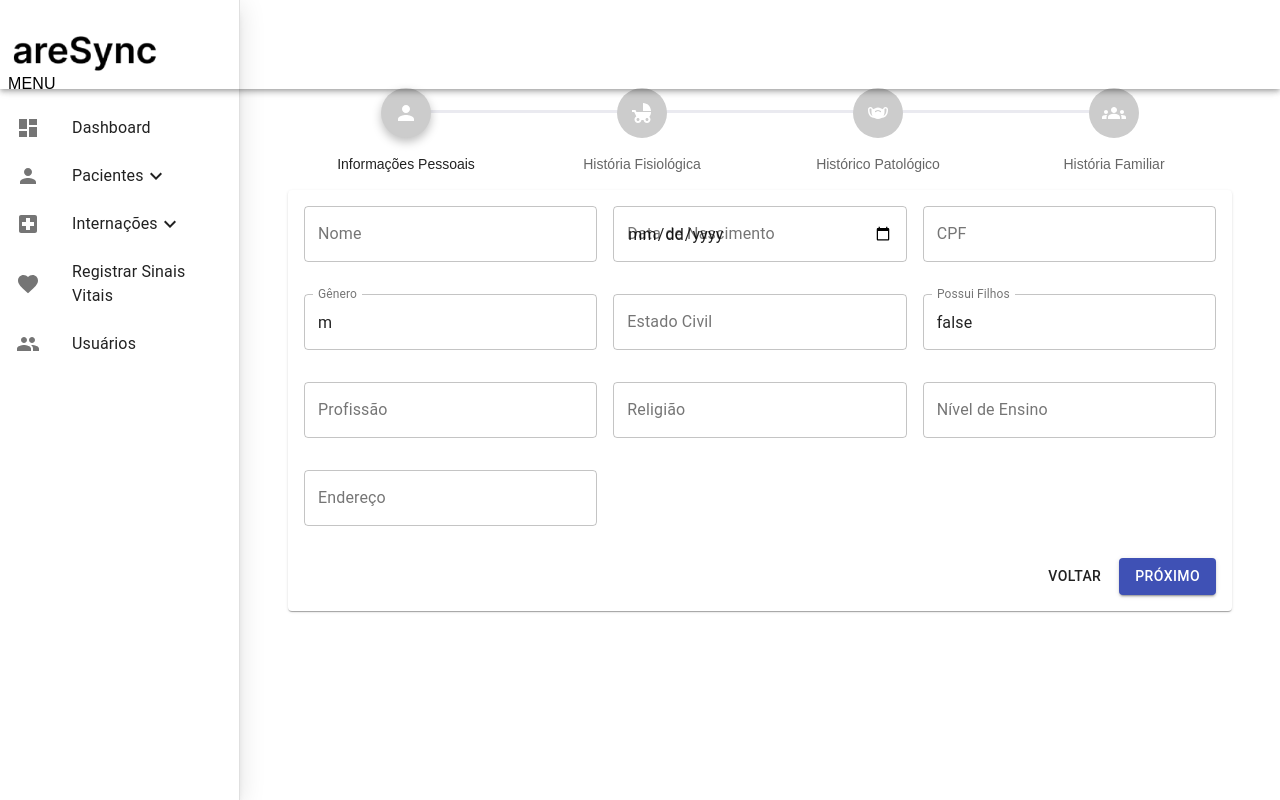
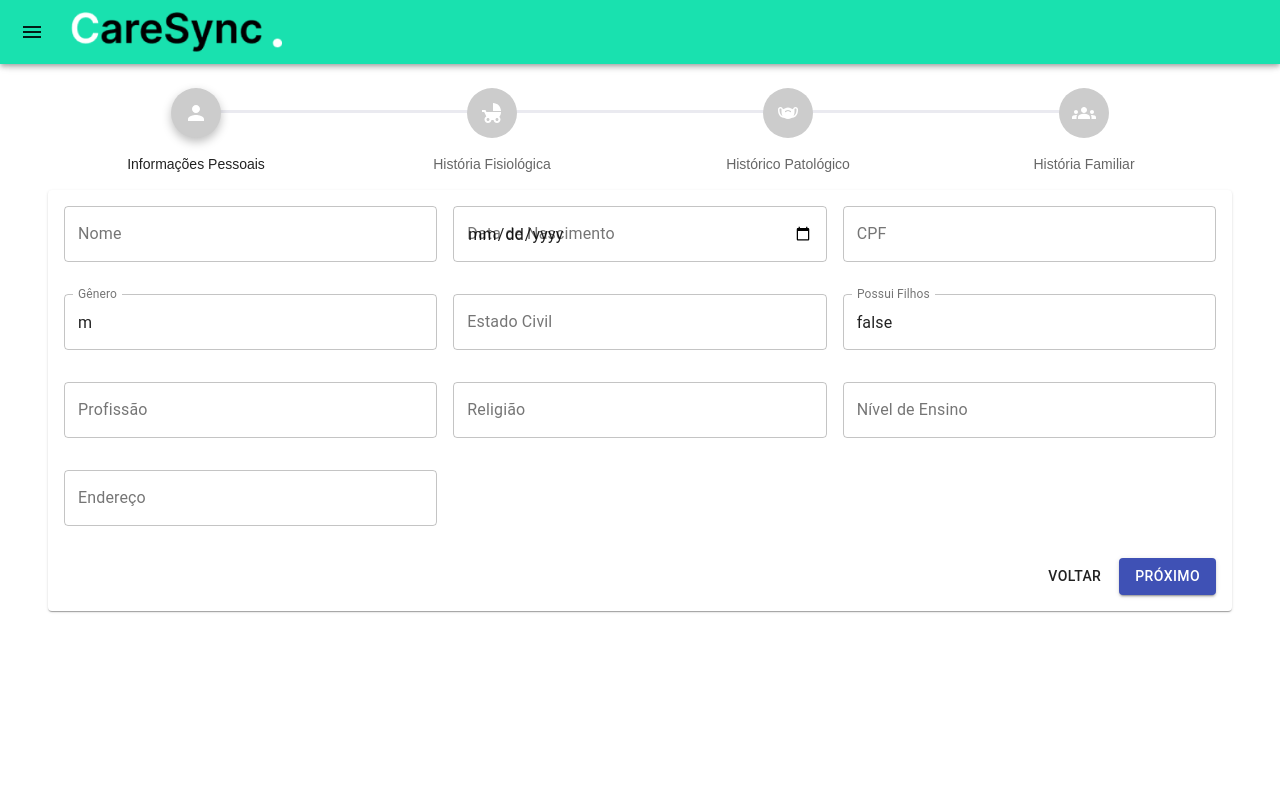
Before and after one commit to DeboraBorgesDev/careSync, a React (Create React App) app: page /paciente/novo in a window 1280 px wide. Built offline with nearby package versions, Linux system fonts and the light colour scheme.

Commit message:
mudança no layout home

```diff
--- a/src/componenets/header/index.tsx
+++ b/src/componenets/header/index.tsx
@@ -1,12 +1,8 @@
-import React, { useEffect, useState } from 'react';
+
 import classNames from 'classnames';
 import AppBar from '@mui/material/AppBar';
 import Toolbar from '@mui/material/Toolbar';
-import IconButton from '@mui/material/IconButton';
-import Hidden from '@mui/material/Hidden';
-import Drawer from '@mui/material/Drawer';
 import { useTheme } from '@mui/material/styles';
-import Menu from '@mui/icons-material/Menu';
 import useMediaQuery from '@mui/material/useMediaQuery';
 import useStyles from './styles';
 import logo from '../../media/logo/Group 1.png';
@@ -14,41 +10,18 @@ import logo from '../../media/logo/Group 1.png';
 const HeaderTemplate: React.FC = () => {
   const theme = useTheme();
   const classes = useStyles();
-  const [mobileOpen, setMobileOpen] = useState(false);
-  const [headerColor, setHeaderColor] = useState<'primary' | 'secondary' | 'transparent'>('primary');
   const isMediumScreen = useMediaQuery(theme.breakpoints.down('md'));
 
   const appBarClasses = classNames({
     [classes.appBar]: true,
-    [classes[headerColor]]: headerColor,
-    [classes.absolute]: true,
-    [classes.fixed]: true,
+    [classes.absolute]: false,
+    [classes.fixed]: false,
   });
 
   const toolbarClasses = classNames({
     [classes.toolbar]: true,
     [classes.container]: !isMediumScreen,
   });
-
-  const headerColorChange = () => {
-    const windowsScrollTop = window.pageYOffset;
-    if (windowsScrollTop > 100) {
-      setHeaderColor('secondary');
-    } else {
-      setHeaderColor('transparent');
-    }
-  };
-
-  useEffect(() => {
-    window.addEventListener('scroll', headerColorChange);
-    return () => {
-      window.removeEventListener('scroll', headerColorChange);
-    };
-  }, []);
-
-  const handleDrawerToggle = () => {
-    setMobileOpen(!mobileOpen);
-  };
 
   return (
     <AppBar className={appBarClasses}>
@@ -60,32 +33,7 @@ const HeaderTemplate: React.FC = () => {
             alt="Logo"
           />
         </div>
-        <Hidden mdUp>
-          <IconButton
-            color="inherit"
-            aria-label="open drawer"
-            onClick={handleDrawerToggle}
-          >
-            <Menu />
-          </IconButton>
-        </Hidden>
       </Toolbar>
-      <Hidden mdUp implementation="js">
-        <Drawer
-          variant="temporary"
-          anchor="right"
-          open={mobileOpen}
-          classes={{ paper: classes.drawerPaper }}
-          onClose={handleDrawerToggle}
-        >
-          <div className={classes.appResponsive}>
-            {/* Links de navegação para mobile */}
-            <a href="#home" onClick={handleDrawerToggle}>Home</a>
-            <a href="#about" onClick={handleDrawerToggle}>About</a>
-            <a href="#contact" onClick={handleDrawerToggle}>Contact</a>
-          </div>
-        </Drawer>
-      </Hidden>
     </AppBar>
   );
 };
--- a/src/componenets/header/styles.ts
+++ b/src/componenets/header/styles.ts
@@ -44,9 +44,8 @@ const useStyles = makeStyles((theme: Theme) =>
       padding: 5,
     },
     logo: {
-      maxWidth: '100%',
+      maxWidth: '70%',
       maxHeight: '100%',
-      marginLeft: '-110px',
     },
     appResponsive: {
       margin: '20px 10px',
--- a/src/layouts/home/index.tsx
+++ b/src/layouts/home/index.tsx
@@ -1,33 +1,216 @@
-import HeaderTemplate from '../../componenets/header';
+import React, { useState, Suspense } from 'react';
+import {
+  Box,
+  CssBaseline,
+  Drawer,
+  AppBar,
+  Toolbar,
+  IconButton,
+  Divider,
+  List,
+  ListItemButton,
+  ListItemIcon,
+  ListItemText,
+  Collapse,
+  Hidden,
+} from '@mui/material';
+import {
+  Menu as MenuIcon,
+  ChevronLeft as ChevronLeftIcon,
+  ChevronRight as ChevronRightIcon,
+  Dashboard,
+  Person,
+  Add,
+  Search,
+  LocalHospital,
+  MonitorHeart,
+  Favorite,
+  Group,
+  ExpandLess,
+  ExpandMore,
+} from '@mui/icons-material';
 import { useStyles } from './styles';
-import { Outlet } from 'react-router-dom';
-import HomeDrawer from '../../componenets/HomeDrawer';
-import { Suspense } from 'react';
+import { Link, Outlet } from 'react-router-dom';
+import { useTheme } from '@mui/material/styles';
+import logo from '../../media/logo/Group 1.png';
+import classNames from 'classnames';
 import CircularLoader from '../../componenets/CircularLoader';
-
 
 const HomeLayout = () => {
   const classes = useStyles();
+  const theme = useTheme();
+  const [open, setOpen] = useState(false);
+  const [isOpenPacienteMenu, setIsOpenPacienteMenu] = useState(false);
+  const [isOpenInternacoesMenu, setIsOpenInternacoesMenu] = useState(false);
+
+  const CustomLink = React.forwardRef<HTMLAnchorElement, any>((linkProps, ref) => (
+    <Link role="button" {...linkProps} ref={ref} />
+  ));
+
+  const itemDrawer = classNames({
+    [classes.borderColor]: false,
+  });
+
+  const itemDrawerActive = classNames({
+    [classes.borderColor]: true,
+  });
+
+  const itemNested = classNames({
+    [classes.nestedItem]: true,
+  });
+
+  const itemNestedActive = classNames({
+    [classes.nestedItem]: true,
+    [classes.borderColor]: true,
+  });
+
+  const handlePacienteMenu = () => {
+    setIsOpenPacienteMenu((prev) => !prev);
+  };
+
+  const handleInternacoesMenu = () => {
+    setIsOpenInternacoesMenu((prev) => !prev);
+  };
+
+
+  const drawerItems = [
+    {
+      label: 'Dashboard',
+      link: '/dashboard',
+      icon: <Dashboard />,
+    },
+    {
+      label: 'Pacientes',
+      icon: <Person />,
+      onClick: handlePacienteMenu,
+      open: isOpenPacienteMenu,
+      nestedItems: [
+        {
+          label: 'Novo Paciente',
+          link: '/paciente/novo',
+          icon: <Add />,
+        },
+        {
+          label: 'Buscar paciente',
+          link: '/paciente/buscar',
+          icon: <Search />,
+        },
+      ],
+    },
+    {
+      label: 'Internações',
+      icon: <LocalHospital />,
+      onClick: handleInternacoesMenu,
+      open: isOpenInternacoesMenu,
+      nestedItems: [
+        {
+          label: 'Nova internação',
+          link: '/internacoes/nova',
+          icon: <Add />,
+        },
+        {
+          label: 'Acompanhar paciente',
+          link: '/internacoes/acompanhar',
+          icon: <MonitorHeart />,
+        },
+      ],
+    },
+    {
+      label: 'Registrar Sinais Vitais',
+      link: '/registrar-sinais-vitais',
+      icon: <Favorite />,
+    },
+    {
+      label: 'Usuários',
+      link: '/usuario',
+      icon: <Group />,
+    },
+  ];
+
+
+  const handleDrawerOpen = () => {
+    setOpen(true);
+  };
+
+  const handleDrawerClose = () => {
+    setOpen(false);
+  };
 
   return (
-        <div className={classes.root}>
-          <HeaderTemplate/>
-          <HomeDrawer />
-          <main className={classes.main}>
-                <div className={classes.content}>
+    <Box className={classes.root}>
+      <CssBaseline />
+      <AppBar position="fixed" className={`${classes.appBar} ${open ? 'open' : ''}`}>
+        <Toolbar className={classes.toolbar}>
+          <IconButton
+            color="inherit"
+            aria-label="open drawer"
+            onClick={handleDrawerOpen}
+            edge="start"
+            className={`${classes.menuButton} ${open ? 'open' : ''}`}
+          >
+            <MenuIcon />
+          </IconButton>
+          <div className={classes.logoContainer}>
+            <img src={logo} className={classes.logo} alt="Logo" />
+          </div>
+        </Toolbar>
+      </AppBar>
+      <Drawer className={classes.drawer} variant="persistent" anchor="left" open={open}>
+        <div className={classes.drawerHeader}>
+          <IconButton onClick={handleDrawerClose}>
+            {theme.direction === 'ltr' ? <ChevronLeftIcon /> : <ChevronRightIcon />}
+          </IconButton>
+        </div>
+        <Divider />
+        <List>
+          {drawerItems.map((item) => (
+            <div key={item.label}>
+              <ListItemButton
+                component={item.link ? CustomLink : 'div'}
+                to={item.link ? item.link : undefined}
+                onClick={item.onClick || undefined}
+                className={item.link === window.location.pathname ? itemDrawerActive : itemDrawer}
+              >
+                <ListItemIcon className={classes.icon}>{item.icon}</ListItemIcon>
+                <Hidden smDown implementation="css">
+                  <ListItemText primary={item.label} />
+                </Hidden>
+                {item.nestedItems && (item.open ? <ExpandLess /> : <ExpandMore />)}
+              </ListItemButton>
+              {item.nestedItems && (
+                <Collapse in={item.open} timeout="auto" unmountOnExit>
+                  <List component="div" disablePadding>
+                    {item.nestedItems.map((nestedItem) => (
+                      <ListItemButton
+                        key={nestedItem.label}
+                        component={CustomLink}
+                        to={nestedItem.link}
+                        className={nestedItem.link === window.location.pathname ? itemNestedActive : itemNested}
+                      >
+                        <ListItemIcon>{nestedItem.icon}</ListItemIcon>
+                        <ListItemText primary={nestedItem.label} />
+                      </ListItemButton>
+                    ))}
+                  </List>
+                </Collapse>
+              )}
+            </div>
+          ))}
+        </List>
+      </Drawer>
+      <main className={`${classes.content} ${open ? 'open' : ''}`}>
+        <div className={classes.drawerHeader} />
         <Suspense
-                    fallback={(
+          fallback={
             <div className={classes.loaderContainer}>
               <CircularLoader color="secondary" marginTop={100} />
             </div>
-                    )}
+          }
         >
-                    <Outlet
-                    />
+          <Outlet />
         </Suspense>
-                </div>
       </main>
-        </div>
+    </Box>
   );
 };
 
--- a/src/layouts/home/styles.ts
+++ b/src/layouts/home/styles.ts
@@ -1,43 +1,100 @@
-import { Theme } from "@mui/material";
-import { makeStyles } from "@mui/styles";
+
+import { makeStyles } from '@mui/styles';
+import { Theme } from '@mui/material/styles';
+
+const drawerWidth = 240;
 
 export const useStyles = makeStyles((theme: Theme) => ({
   root: {
     display: 'flex',
-    flexDirection: 'column',
-    flex: 1,
   },
-  loader: {
+  appBar: {
+    transition: theme.transitions.create(['margin', 'width'], {
+      easing: theme.transitions.easing.sharp,
+      duration: theme.transitions.duration.leavingScreen,
+    }),
+    '&.open': {
+      width: `calc(100% - ${drawerWidth}px)`,
+      marginLeft: drawerWidth,
+      transition: theme.transitions.create(['margin', 'width'], {
+        easing: theme.transitions.easing.easeOut,
+        duration: theme.transitions.duration.enteringScreen,
+      }),
+    },
+  },
+  menuButton: {
+    marginRight: theme.spacing(2),
+    '&.open': {
+      display: 'none',
+    },
+  },
+  toolbar: {
+    display: 'flex',
+  },
+  logoContainer: {
+    display: 'flex',
+    alignItems: 'center',
+  },
+  logo: {
+    marginLeft: theme.spacing(2),
+    height: '40px',
+  },
+  drawer: {
+    width: drawerWidth,
+    flexShrink: 0,
+    '& .MuiDrawer-paper': {
+      width: drawerWidth,
+      boxSizing: 'border-box',
+    },
+  },
+  drawerHeader: {
+    display: 'flex',
+    alignItems: 'center',
+    padding: theme.spacing(0, 1),
+    ...theme.mixins.toolbar,
+    justifyContent: 'flex-end',
+  },
+  content: {
+    flexGrow: 1,
+    padding: theme.spacing(3),
+    transition: theme.transitions.create('margin', {
+      easing: theme.transitions.easing.sharp,
+      duration: theme.transitions.duration.leavingScreen,
+    }),
+    marginLeft: -drawerWidth,
+    '&.open': {
+      marginLeft: 0,
+      transition: theme.transitions.create('margin', {
+        easing: theme.transitions.easing.easeOut,
+        duration: theme.transitions.duration.enteringScreen,
+      }),
+    },
+  },
+  loaderContainer: {
     display: 'flex',
     justifyContent: 'center',
     alignItems: 'center',
     height: '100vh',
   },
-  main: {
-    flexGrow: 1,
-    minHeight: 'calc(100vh - 100px)',
-    [theme.breakpoints.down('md')]: {
-      paddingLeft: '60px',
+  nestedItem: {
+    paddingLeft: theme.spacing(3),
+  },
+  borderColor: {
+    background: theme.palette.secondary.light,
+    color: '#ffffff',
+    '&:hover': {
+      background: theme.palette.secondary.main,
     },
-    [theme.breakpoints.up('md')]: {
-      paddingLeft: '240px',
-    },
-    marginTop: theme.spacing(8)
-  },
-  content: {
-    display: 'flex',
-    flex: 1,
-    padding: theme.spacing(3),
-    paddingBottom: '60px',
-    [theme.breakpoints.down('md')]: {
-      padding: theme.spacing(2),
-    },
-    [theme.breakpoints.down('xs')]: {
-      padding: theme.spacing(1),
-      paddingBottom: '80px',
+    '& > div:first-child > svg:first-child > path': {
+      color: '#ffffff',
     },
   },
-  loaderContainer: {
-    width: '100%',
+  menuTitle: {
+    marginTop: theme.spacing(10),
+    color: '#000000',
+    padding: theme.spacing(1),
+  },
+  icon: {
+    minWidth: '50px',
   },
 }));
```
Lines whose indentation alone changed are shown as unchanged.
